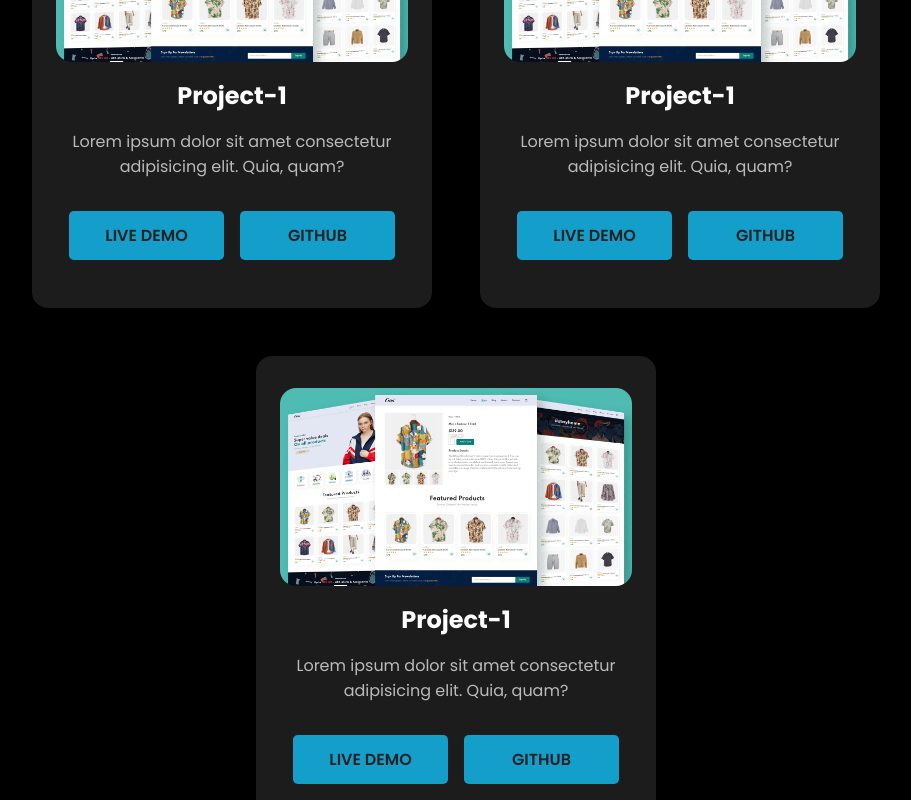
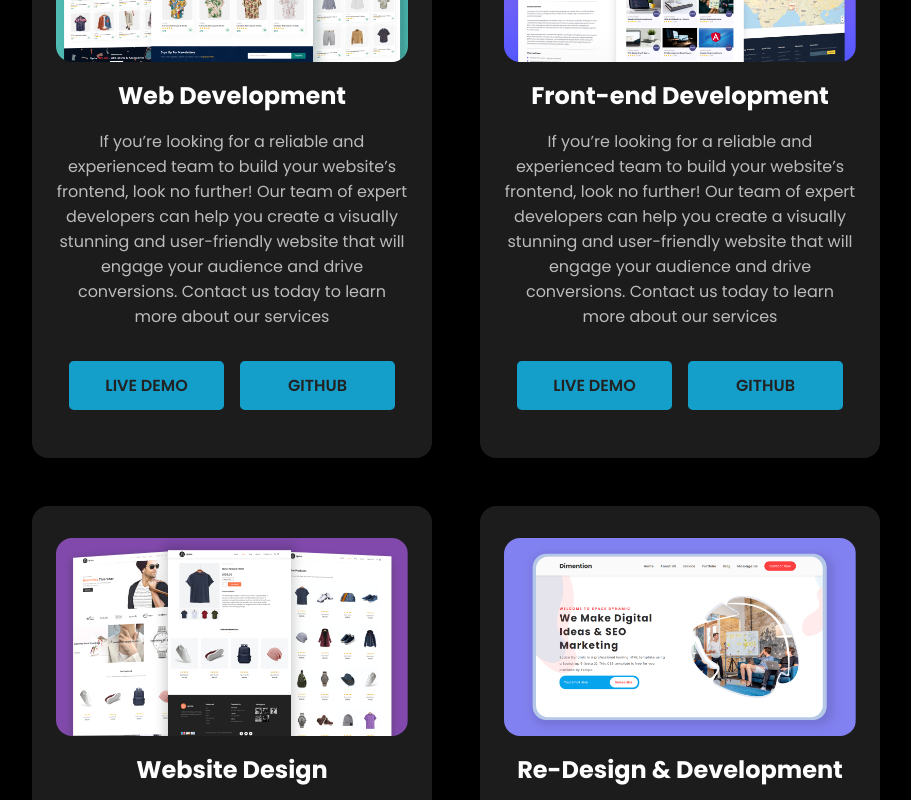
Before and after one commit to tanvir35web/React-Portfolio-Website, a React (Vite) app: page /project in a window 1280 px wide. Shown: the part 840-1640 px from the top of the page, without its empty margins (184-1095 px from the left). Built offline with nearby package versions, Linux system fonts and the light colour scheme.

Commit message:
Project Card Data comes from data.js dynamically and using props to pass data

```diff
--- a/src/components/Data.js
+++ b/src/components/Data.js
@@ -1,3 +1,9 @@
+import projectImg1 from '../assets/project1.png'
+import projectImg2 from '../assets/project2.png'
+import projectImg3 from '../assets/project3.png'
+import projectImg4 from '../assets/project4.png'
+
+
 export const PricingCardData = [
     {
         types: "Basic",
@@ -18,3 +24,39 @@ export const PricingCardData = [
         size: "9+ Pages"
     },
 ];
+
+
+export const ProjectCardData = [
+    {
+        image: projectImg1,
+        alt: "Project Image",
+        title: "Web Development",
+        text: "If you’re looking for a reliable and experienced team to build your website’s frontend, look no further! Our team of expert developers can help you create a visually stunning and user-friendly website that will engage your audience and drive conversions. Contact us today to learn more about our services",
+        git:"https://github.com/tanvir35web/Diatomic-soft",
+        link:"https://diatomicsoft.netlify.app/",
+    },
+    {
+        image: projectImg2,
+        alt: "Front-End Development",
+        title: "Front-end Development",
+        text: "If you’re looking for a reliable and experienced team to build your website’s frontend, look no further! Our team of expert developers can help you create a visually stunning and user-friendly website that will engage your audience and drive conversions. Contact us today to learn more about our services",
+        git:"https://github.com/tanvir35web/Diatomic-soft",
+        link:"https://diatomicsoft.netlify.app/",
+    },
+    {
+        image: projectImg3,
+        alt: "Project Image",
+        title: "Website Design",
+        text: "If you’re looking for a reliable and experienced team to build your website’s frontend, look no further! Our team of expert developers can help you create a visually stunning and user-friendly website that will engage your audience and drive conversions. Contact us today to learn more about our services",
+        git:"https://github.com/tanvir35web/Diatomic-soft",
+        link:"https://diatomicsoft.netlify.app/",
+    },
+    {
+        image: projectImg4,
+        alt: "Project Image",
+        title: "Re-Design & Development",
+        text: "If you’re looking for a reliable and experienced team to build your website’s frontend, look no further! Our team of expert developers can help you create a visually stunning and user-friendly website that will engage your audience and drive conversions. Contact us today to learn more about our services",
+        git:"https://github.com/tanvir35web/Diatomic-soft",
+        link:"https://diatomicsoft.netlify.app/",
+    },
+];
--- a/src/components/ProjectCard.jsx
+++ b/src/components/ProjectCard.jsx
@@ -3,21 +3,19 @@ import React from "react";
 import projectImg1 from "../assets/project1.png";
 import { Link } from "react-router-dom";
 
-const ProjectCard = () => {
+const ProjectCard = ({ image, alt, title, text, git, link }) => {
   return (
     <div className="projects-card">
       <div className="project-img">
-        <img src={projectImg1} alt="Project Image - 1" />
+        <img src={image} alt={alt} />
       </div>
-      <h2>Project-1</h2>
-      <p>
-        Lorem ipsum dolor sit amet consectetur adipisicing elit. Quia, quam?
-      </p>
+      <h2>{title}</h2>
+      <p>{text}</p>
       <div className="project-button">
-        <Link to="/" className="project-btn">
+        <Link to={link} className="project-btn">
           Live Demo
         </Link>
-        <Link to="/" className="project-btn">
+        <Link to={git} className="project-btn">
           GitHub
         </Link>
       </div>
--- a/src/components/ProjectCards.jsx
+++ b/src/components/ProjectCards.jsx
@@ -1,14 +1,22 @@
 import React from "react";
 import ProjectCard from "./ProjectCard";
+import { ProjectCardData } from "./Data";
 
 const ProjectCards = () => {
   return (
     <div className="project">
       <h1 className="project-heading">MY PROJECTS</h1>
       <div className="project-container">
-        <ProjectCard />
-        <ProjectCard />
-        <ProjectCard />
+        {ProjectCardData.map((item) => (
+          <ProjectCard
+            image={item.image}
+            alt={item.alt}
+            title={item.title}
+            text={item.text}
+            git={item.git}
+            link={item.link}
+          />
+        ))}
       </div>
     </div>
   );
```
